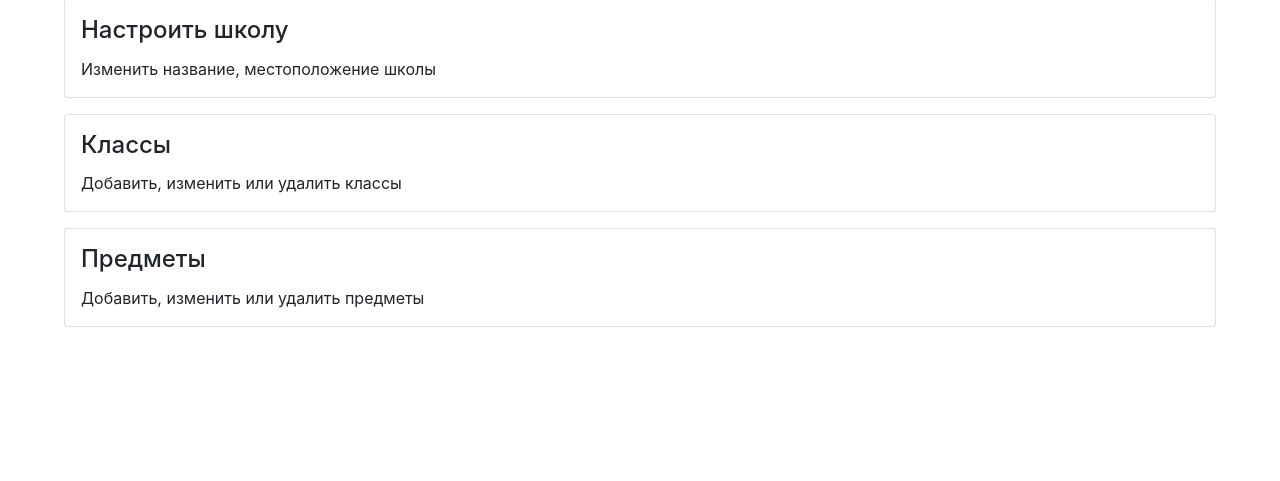
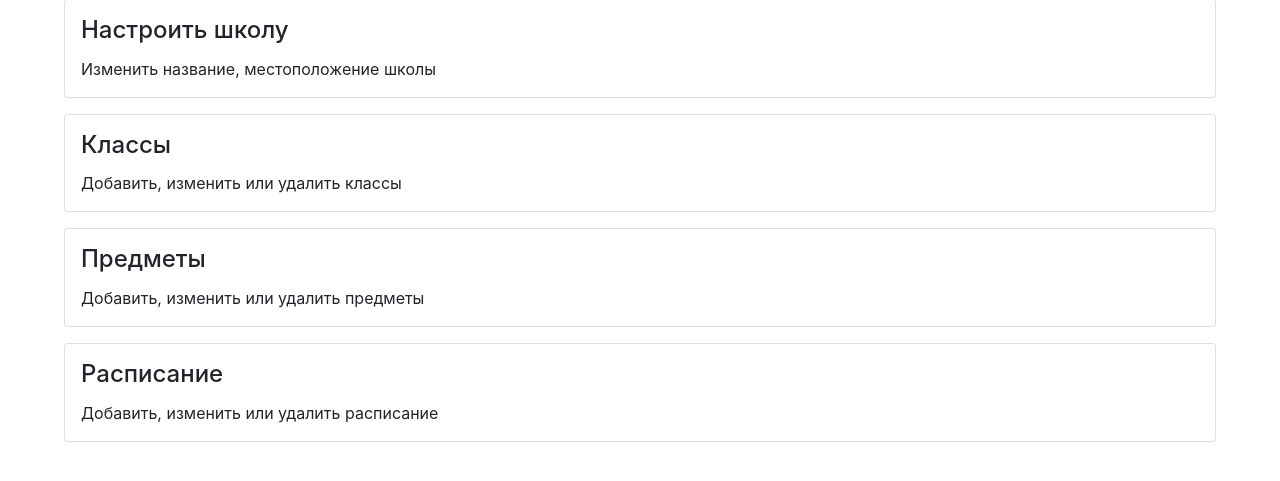
Before and after one commit to Protocs/OkayJournal, a Flask app: template okayjournal/templates/journal/school_managing.html in a window 1280 px wide. Shown: the part 192-673 px from the top of the page. Run offline with Flask 2, Linux system fonts and the light colour scheme; the template is opened without the code that fills it, so the values that code supplies are empty; some libraries are stand-ins or nearby versions.

Commit message:
Пункт "Расписание" в "Управлении школой"

```diff
--- a/okayjournal/templates/journal/school_managing.html
+++ b/okayjournal/templates/journal/school_managing.html
@@ -33,6 +33,12 @@
             <p class="card-text">Добавить, изменить или удалить предметы</p>
         </div>
     </a>
+    <a href="/timetable" class="hidden-link">
+        <div class="card p-3 mb-3 mx-5">
+            <h4 class="card-title">Расписание</h4>
+            <p class="card-text">Добавить, изменить или удалить расписание</p>
+        </div>
+    </a>
 </div>
 
 {% endblock %}
```
